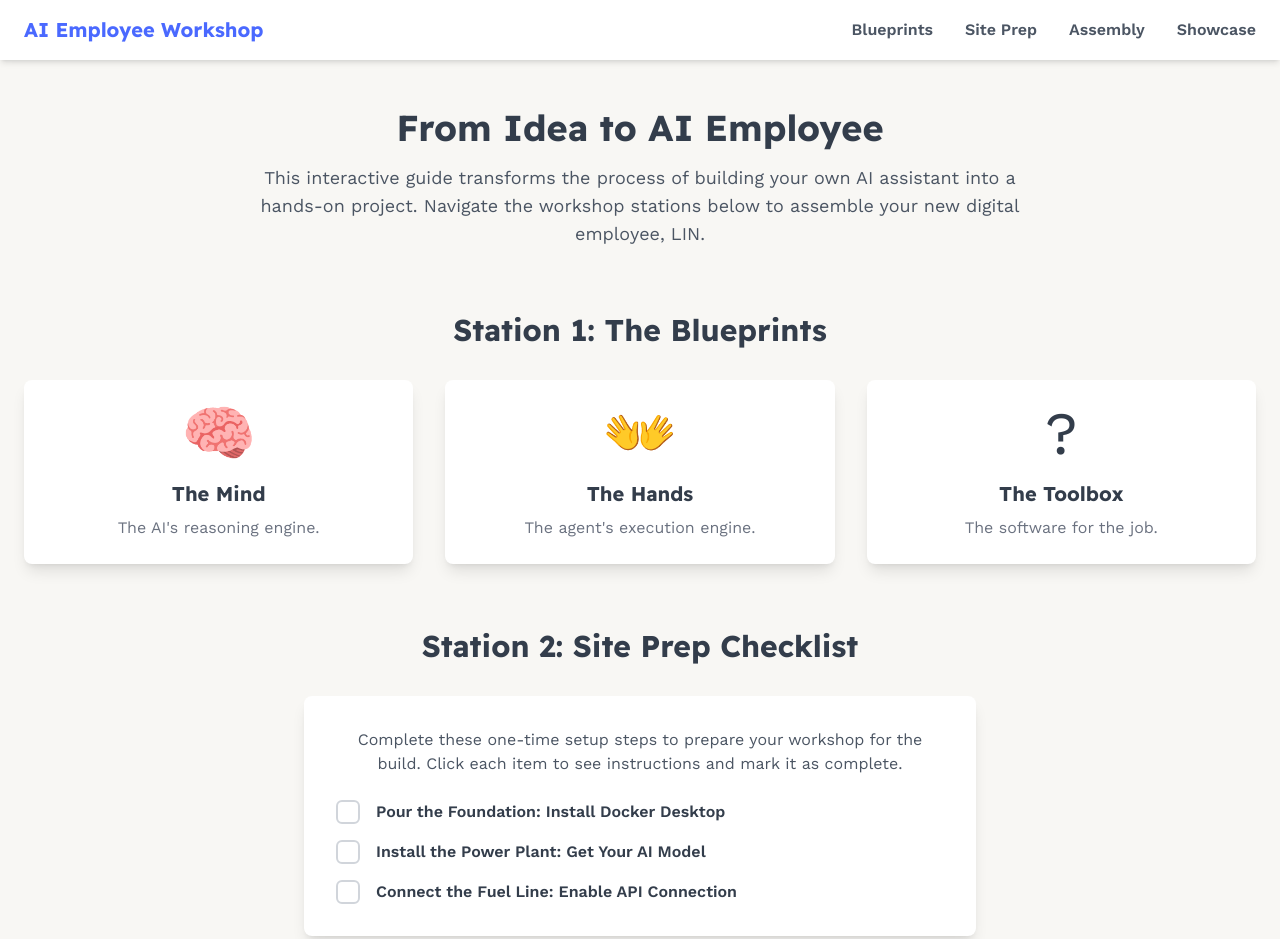
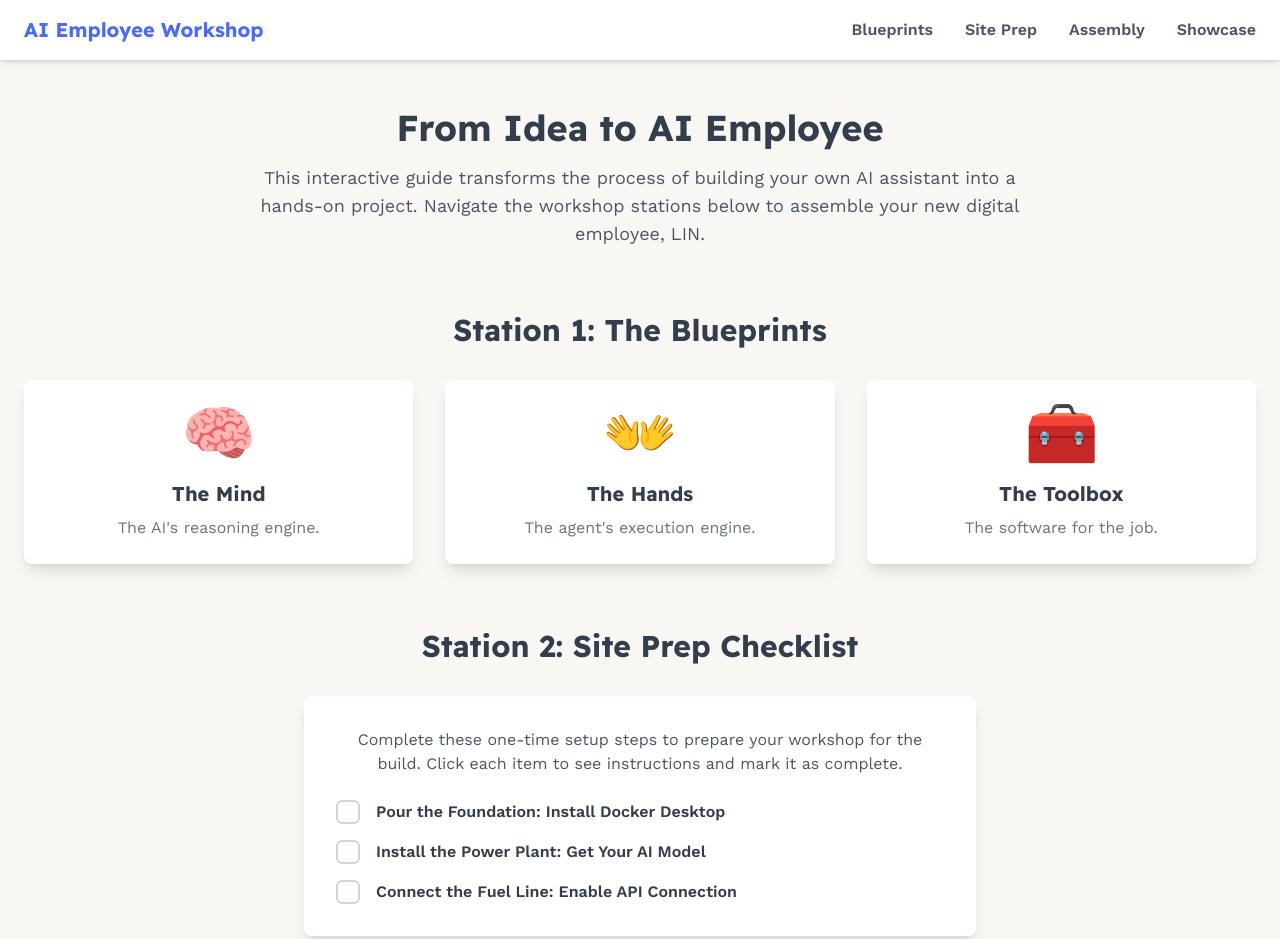
Before and after one commit to TheAIDepot/blueprint, a plain HTML site: page public/index.html in a window 1280 px wide. Shown: the top 939 px of the page. Drawn offline with nearby package versions, Linux system fonts and the light colour scheme.

Commit message:
Update index.html
265-
replaced
<div class="bg-secondary p-6 rounded-lg shadow-lg text-center interactive-diagram-item">
                    <div class="text-6xl mb-4">🧰</div>
                    <h4 class="text-xl font-bold mb-2">The Toolbox</h4>
                    <p class="text-gray-500">The software for the job.</p>
                    <div class="info-popup absolute bottom-full mb-2 w-64 bg-slate-700 text-white text-sm rounded-lg p-3 shadow-xl">

```diff
--- a/public/index.html
+++ b/public/index.html
@@ -262,16 +262,11 @@
 
                 <!-- Toolbox -->
 
-                <div class="bg-secondary p-6 rounded-lg shadow-lg text-center interactive-diagram-item">
-
-                    <div class="text-6xl mb-4">?</div>
-
+               <div class="bg-secondary p-6 rounded-lg shadow-lg text-center interactive-diagram-item">
+                    <div class="text-6xl mb-4">🧰</div>
                     <h4 class="text-xl font-bold mb-2">The Toolbox</h4>
-
                     <p class="text-gray-500">The software for the job.</p>
-
                     <div class="info-popup absolute bottom-full mb-2 w-64 bg-slate-700 text-white text-sm rounded-lg p-3 shadow-xl">
-
                         Includes Docker Desktop (the workshop floor), a Local LLM (the power plant), and a Text Editor (the blueprint table).
 
                         <div class="absolute bottom-[-8px] left-1/2 -translate-x-1/2 w-4 h-4 bg-slate-700 rotate-45"></div>
```
